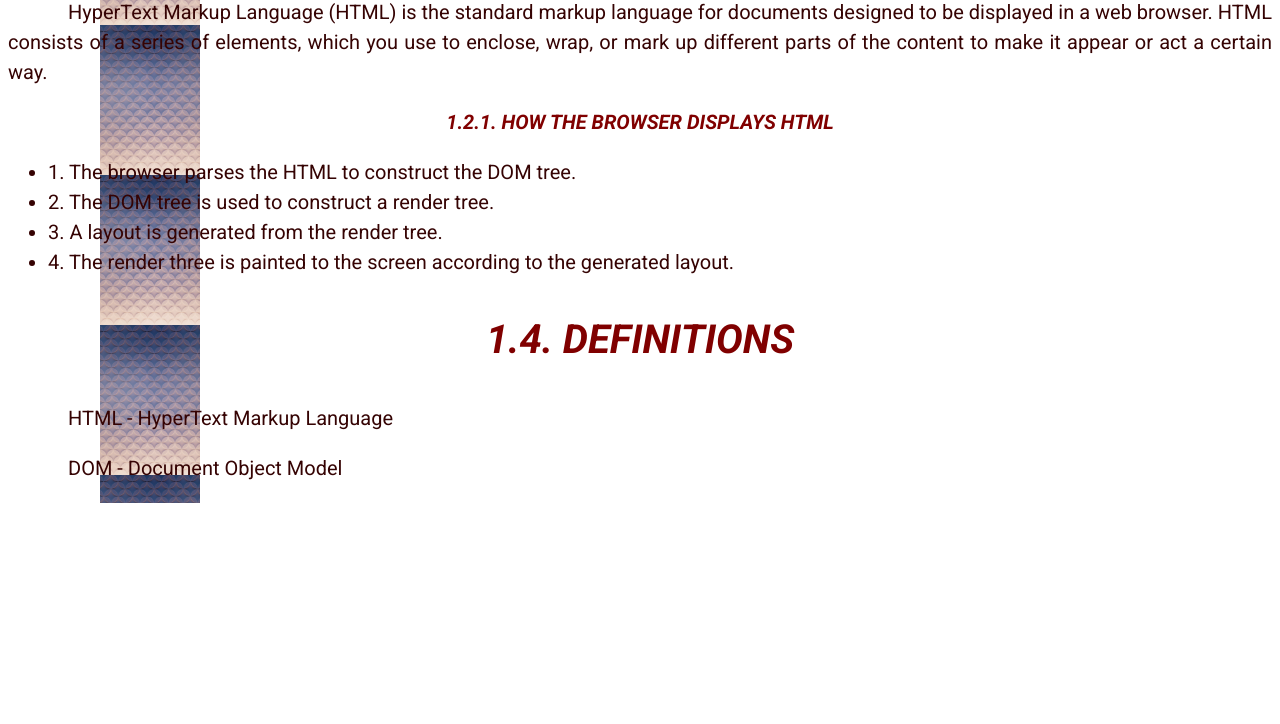
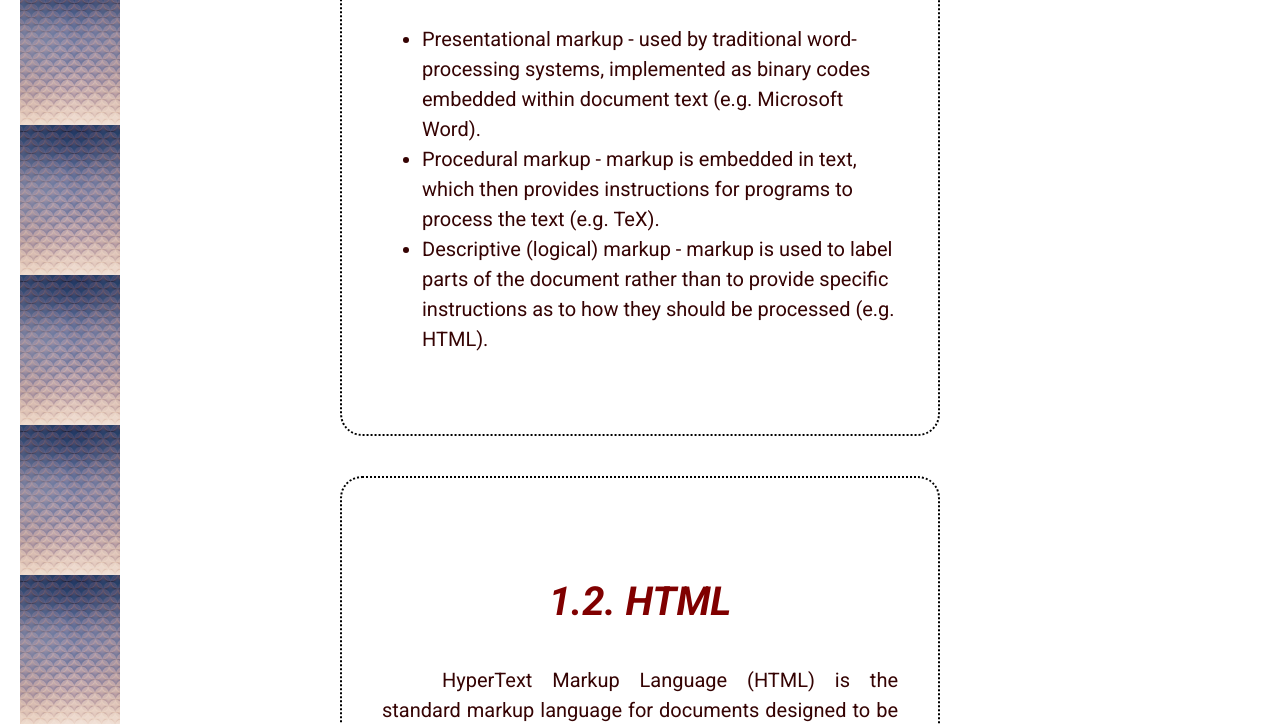
Before and after one commit to darijavuk/darijavuk.css.knjiga, a plain HTML site: page index.html in a window 1280 px wide. Shown: the part 625-1349 px from the top of the page. Before the commit the page ends 1128 px from the top, so only its background shows below. Drawn offline with Linux system fonts and the light colour scheme; a web font is replaced by a local one.

Commit message:
Add box-sizing

```diff
--- a/index.html
+++ b/index.html
@@ -6,6 +6,7 @@
     </head>
 
     <body>
+        <div class="wrapper">
             <h1>1. Markup languages</h1>
             <p>
                 A <strong>markup language</strong> is a computer language that uses tags to define elements within a document. Markup languages are used to annotate a document in a way that is syntactically distinguishable from the text, and can assign semantic meaning to the text.
@@ -16,10 +17,11 @@
                 <li>Procedural markup - markup is embedded in text, which then provides instructions for programs to process the text (e.g. TeX).</li>
                 <li>Descriptive (logical) markup - markup is used to label parts of the document rather than to provide specific instructions as to how they should be processed (e.g. HTML).</li>
             </ul>
+        </div>
+        <div class="wrapper">
             <h2><i>1.2. HTML</i></h2>
             <p>
-            HyperText Markup Language (HTML) is the standard markup language for documents designed to be displayed in a web browser.
-HTML consists of a series of elements, which you use to enclose, wrap, or mark up different parts of the content to make it appear or act a certain way.
+                HyperText Markup Language (HTML) is the standard markup language for documents designed to be displayed in a web browser. HTML consists of a series of elements, which you use to enclose, wrap, or mark up different parts of the content to make it appear or act a certain way.
             </p>
             <h3>1.2.1. How the browser displays HTML</h3>
             <ul>
@@ -28,10 +30,11 @@ HTML consists of a series of elements, which you use to enclose, wrap, or mark u
                 <li>3. A layout is generated from the render tree.</li>
                 <li>4. The render three is painted to the screen according to the generated layout.</li>
             </ul>
+        </div>
+        <div class="wrapper">
             <h2>1.4. Definitions</h2>
             <p>HTML - HyperText Markup Language</p>
             <p>DOM - Document Object Model</p>
-
+        </div>
     </body>
-
 </html>
--- a/style.css
+++ b/style.css
@@ -11,7 +11,7 @@ body {
     background-image: url("./background.jpg");
     background-repeat: repeat-y;
     background-size: 100px;
-    background-position: 100px 200px;
+    background-position: 20px 0;
     color: rgb(53, 3, 3);
     font-family: "Roboto", sans-serif;
     font-style: normal;
@@ -68,3 +68,16 @@ ul {
     font-size: normal;
     font-style: 100;
 }
+
+.wrapper {
+    width: 100%;
+    max-width: 600px;
+    height: auto;
+    border: 2px dotted black;
+    border-radius: 22px;
+    padding: 60px 40px;
+    margin-right: auto;
+    margin-left: auto;
+    margin-bottom: 40px;
+    box-sizing: border-box;
+}
```
Lines whose indentation alone changed are shown as unchanged.
